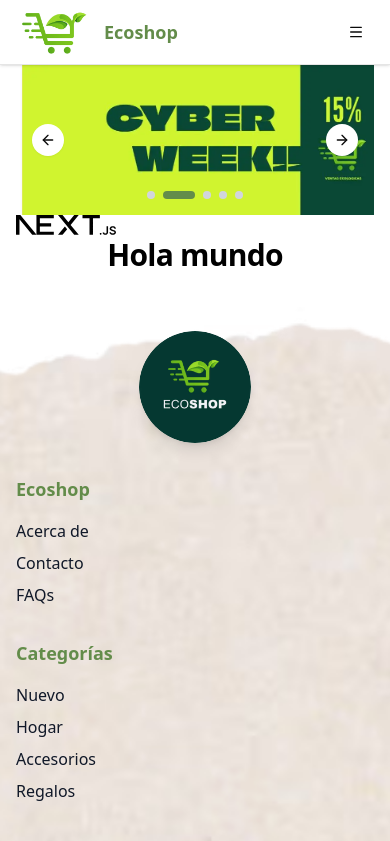
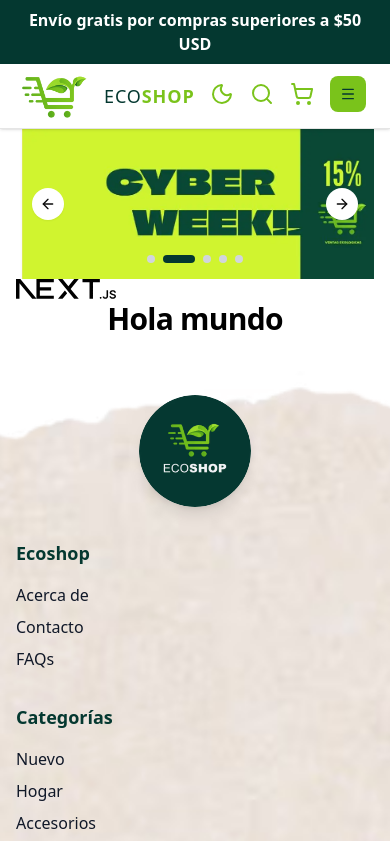
Before and after one commit to felipecalderon/nocountry-ecoshop-front, a Next.js app: page / in a window 390 px wide. Shown: the top 841 px of the page. Built offline with nearby package versions, Linux system fonts and the light colour scheme.

Commit message:
feat: implement responsive mobile navigation and theme toggler

```diff
--- a/app/components/MobileNavbar.tsx
+++ /dev/null
@@ -1,48 +0,0 @@
-"use client"
-
-import { Button } from "@/app/components/ui/button"
-import { Menu, X } from "lucide-react"
-import Link from "next/link"
-import { useState } from "react"
-
-export default function MobileNavbar() {
-  const [mobileMenuOpen, setMobileMenuOpen] = useState(false)
-
-  return (
-    <div>
-      <Button
-        variant="ghost"
-        size="icon"
-        className="md:hidden"
-        onClick={() => setMobileMenuOpen(!mobileMenuOpen)}
-        aria-label="Toggle menu"
-      >
-        {mobileMenuOpen ? (
-          <X className="h-5 w-5" />
-        ) : (
-          <Menu className="h-5 w-5" />
-        )}
-      </Button>
-
-      {/* Mobile Navigation */}
-      {mobileMenuOpen && (
-        <div className="md:hidden pb-4 space-y-2">
-          <Link
-            href="/"
-            className="block px-3 py-2 text-sm font-medium text-muted-foreground hover:text-foreground hover:bg-muted rounded-md transition-colors"
-            onClick={() => setMobileMenuOpen(false)}
-          >
-            Inicio
-          </Link>
-          <Link
-            href="/about"
-            className="block px-3 py-2 text-sm font-medium text-muted-foreground hover:text-foreground hover:bg-muted rounded-md transition-colors"
-            onClick={() => setMobileMenuOpen(false)}
-          >
-            Acerca de
-          </Link>
-        </div>
-      )}
-    </div>
-  )
-}
--- /dev/null
+++ b/app/components/layout/MobileNavbar.tsx
@@ -0,0 +1,58 @@
+"use client"
+
+import { Button } from "@/app/components/ui/button"
+import { Menu, Search, ShoppingCart, X } from "lucide-react"
+import Link from "next/link"
+import { useState } from "react"
+import { AnimatedThemeToggler } from "../ui/animated-theme-toggler"
+
+/**
+ * Menú mobile - TODO: Agregar animaciones
+ */
+export default function MobileNavbar() {
+  const [mobileMenuOpen, setMobileMenuOpen] = useState(false)
+
+  return (
+    <div className="md:hidden absolute top-3 right-6">
+      <div className="flex gap-4 items-center text-primary dark:text-secondary">
+        <AnimatedThemeToggler className="cursor-pointer" />
+        <Search className="cursor-pointer" />
+        <ShoppingCart className="cursor-pointer" />
+        <Button
+          variant="ghost"
+          size="icon"
+          className="bg-primary dark:bg-secondary text-primary-foreground"
+          onClick={() => setMobileMenuOpen(!mobileMenuOpen)}
+          onMouseEnter={() => setMobileMenuOpen(true)}
+          aria-label="Toggle menu"
+        >
+          {mobileMenuOpen ? (
+            <X className="h-5 w-5" />
+          ) : (
+            <Menu className="h-5 w-5" />
+          )}
+        </Button>
+      </div>
+
+      {/* Mobile Navigation */}
+      {mobileMenuOpen && (
+        <div className="pb-2 px-4 space-y-2 bg-secondary text-white rounded-md w-fit ml-auto">
+          <Link
+            href="/"
+            className="block px-3 py-2 text-sm font-medium transition-colors"
+            onClick={() => setMobileMenuOpen(false)}
+          >
+            Inicio
+          </Link>
+          <Link
+            href="/about"
+            className="block px-3 py-2 text-sm font-medium transition-colors"
+            onClick={() => setMobileMenuOpen(false)}
+          >
+            Acerca de
+          </Link>
+        </div>
+      )}
+    </div>
+  )
+}
--- a/app/components/Navbar.tsx
+++ b/app/components/layout/Navbar.tsx
@@ -7,17 +7,16 @@
 import Link from "next/link"
 import MobileNavbar from "./MobileNavbar"
 import Image from "next/image"
+import { AnimatedThemeToggler } from "../ui/animated-theme-toggler"
+import { Search, ShoppingCart } from "lucide-react"
 
 export default function Navbar() {
   return (
-    <nav className="sticky top-0 z-50 border-b border-border bg-card shadow-sm">
+    <nav className="sticky top-0 bg-white dark:bg-primary z-50 border-b border-border shadow-sm">
       <div className="max-w-7xl mx-auto px-4 sm:px-6 lg:px-8">
         <div className="flex justify-between items-center h-16">
           {/* Logo */}
-          <Link
-            href="/"
-            className="flex items-center gap-2 font-bold text-lg hover:text-primary transition-colors"
-          >
+          <Link href="/" className="flex items-center gap-2 font-bold text-lg">
             <Image
               src="/logo.png"
               alt="Logo principal"
@@ -26,17 +25,22 @@
               height={80}
               priority
             />
-            <span className="text-secondary">Ecoshop</span>
+            <div className="tracking-wider">
+              <span className="text-secondary font-light">ECO</span>
+              <span className="text-primary dark:text-primary-foreground">
+                SHOP
+              </span>
+            </div>
           </Link>
 
           {/* Desktop Navigation */}
-          <div className="hidden md:flex items-center">
+          <div className="hidden md:flex items-center gap-3">
             <NavigationMenu>
               <NavigationMenuList className="flex gap-1">
                 <NavigationMenuItem>
                   <NavigationMenuLink
                     asChild
-                    className="px-3 py-2 text-sm font-medium text-muted-foreground hover:text-white transition-colors rounded-md hover:bg-muted"
+                    className="px-3 py-2 text-sm font-medium text-secondary dark:text-white hover:text-white transition-colors rounded-md hover:bg-muted"
                   >
                     <Link href="/">Inicio</Link>
                   </NavigationMenuLink>
@@ -44,7 +48,7 @@
                 <NavigationMenuItem>
                   <NavigationMenuLink
                     asChild
-                    className="px-3 py-2 text-sm font-medium text-muted-foreground hover:text-white transition-colors rounded-md hover:bg-muted"
+                    className="px-3 py-2 text-sm font-medium text-secondary dark:text-white hover:text-white transition-colors rounded-md hover:bg-muted"
                   >
                     <Link href="/about">Acerca de</Link>
                   </NavigationMenuLink>
@@ -52,15 +56,21 @@
                 <NavigationMenuItem>
                   <NavigationMenuLink
                     asChild
-                    className="px-3 py-2 text-sm font-medium text-muted-foreground hover:text-white transition-colors rounded-md hover:bg-muted"
+                    className="px-3 py-2 text-sm font-medium text-secondary dark:text-white hover:text-white transition-colors rounded-md hover:bg-muted"
                   >
                     <Link href="/contact">Contacto</Link>
                   </NavigationMenuLink>
                 </NavigationMenuItem>
               </NavigationMenuList>
             </NavigationMenu>
+            <div className="flex gap-2 text-primary dark:text-secondary">
+              <AnimatedThemeToggler className="cursor-pointer" />
+              <Search className="cursor-pointer" />
+              <ShoppingCart className="cursor-pointer" />
+            </div>
           </div>
 
+          {/* Mobile Navigation */}
           <MobileNavbar />
         </div>
       </div>
--- /dev/null
+++ b/app/components/layout/TopNavbar.tsx
@@ -0,0 +1,11 @@
+export default function TopNavbar() {
+  return (
+    <nav className="sticky top-0 z-40 bg-secondary">
+      <div className="max-w-7xl mx-auto px-4 sm:px-6 lg:px-8 py-2">
+        <p className="text-center font-semibold text-white dark:text-primary">
+          Envío gratis por compras superiores a $50 USD
+        </p>
+      </div>
+    </nav>
+  )
+}
--- /dev/null
+++ b/app/components/ui/animated-theme-toggler.tsx
@@ -0,0 +1,70 @@
+"use client"
+
+import { useCallback, useRef } from "react"
+import { Moon, Sun } from "lucide-react"
+import { flushSync } from "react-dom"
+import { cn } from "@/lib/utils"
+import { useDarkMode } from "@/stores/useDarkMode"
+import { useApplyTheme } from "@/hooks/useApplyTheme"
+
+interface AnimatedThemeTogglerProps
+  extends React.ComponentPropsWithoutRef<"button"> {
+  duration?: number
+}
+/**
+ * Componente que cambia de modo dark/ligth.
+ */
+export const AnimatedThemeToggler = ({
+  className,
+  duration = 400,
+  ...props
+}: AnimatedThemeTogglerProps) => {
+  const { isDark, toggleTheme } = useDarkMode()
+  const buttonRef = useRef<HTMLButtonElement>(null)
+  useApplyTheme(isDark)
+
+  const handleToggleTheme = useCallback(async () => {
+    if (!buttonRef.current) return
+
+    await document.startViewTransition(() => {
+      flushSync(() => {
+        toggleTheme()
+      })
+    }).ready
+
+    const { top, left, width, height } =
+      buttonRef.current.getBoundingClientRect()
+    const x = left + width / 2
+    const y = top + height / 2
+    const maxRadius = Math.hypot(
+      Math.max(left, window.innerWidth - left),
+      Math.max(top, window.innerHeight - top)
+    )
+
+    document.documentElement.animate(
+      {
+        clipPath: [
+          `circle(0px at ${x}px ${y}px)`,
+          `circle(${maxRadius}px at ${x}px ${y}px)`,
+        ],
+      },
+      {
+        duration,
+        easing: "ease-in-out",
+        pseudoElement: "::view-transition-new(root)",
+      }
+    )
+  }, [toggleTheme, duration])
+
+  return (
+    <button
+      ref={buttonRef}
+      onClick={handleToggleTheme}
+      className={cn(className)}
+      {...props}
+    >
+      {isDark ? <Sun /> : <Moon />}
+      <span className="sr-only">Cambiar modo claro/oscuro</span>
+    </button>
+  )
+}
--- a/app/globals.css
+++ b/app/globals.css
@@ -1,7 +1,7 @@
 @import "tailwindcss";
 @import "tw-animate-css";
 
-@custom-variant dark (&:is(.dark *));
+@custom-variant dark (&:where(.dark, .dark *));
 
 @theme inline {
   --color-background: var(--background);
@@ -51,13 +51,48 @@
   --card-foreground: oklch(0.145 0 0);
   --popover: oklch(1 0 0);
   --popover-foreground: oklch(0.145 0 0);
-  --primary: #709b53;
-  --primary-foreground: oklch(0.985 0 0);
-  --secondary: #638c4a;
+  --primary: #7ac31b;
+  --primary-foreground: #043830;
+  --secondary: #043830;
+  --secondary-foreground: #7ac31b;
+  --muted: #043830;
+  --muted-foreground: oklch(0.556 0 0);
+  --accent: #043830;
+  --accent-foreground: #7ac31b;
+  --destructive: oklch(0.577 0.245 27.325);
+  --border: oklch(0.922 0 0);
+  --input: oklch(0.922 0 0);
+  --ring: oklch(0.708 0 0);
+  --chart-1: oklch(0.646 0.222 41.116);
+  --chart-2: oklch(0.6 0.118 184.704);
+  --chart-3: oklch(0.398 0.07 227.392);
+  --chart-4: oklch(0.828 0.189 84.429);
+  --chart-5: oklch(0.769 0.188 70.08);
+  --sidebar: oklch(0.985 0 0);
+  --sidebar-foreground: oklch(0.145 0 0);
+  --sidebar-primary: oklch(0.205 0 0);
+  --sidebar-primary-foreground: oklch(0.985 0 0);
+  --sidebar-accent: oklch(0.97 0 0);
+  --sidebar-accent-foreground: oklch(0.205 0 0);
+  --sidebar-border: oklch(0.922 0 0);
+  --sidebar-ring: oklch(0.708 0 0);
+}
+
+.dark {
+  --radius: 0.625rem;
+  --background: #043830;
+  --foreground: oklch(1 0 0);
+  --card: oklch(1 0 0);
+  --card-foreground: oklch(0.145 0 0);
+  --popover: oklch(1 0 0);
+  --popover-foreground: oklch(0.145 0 0);
+  --primary: #043830;
+  --primary-foreground: oklch(0.922 0 0);
+  --secondary: #7ac31b;
   --secondary-foreground: #709b53;
-  --muted: #638c4a;
+  --muted: #7ac31b;
   --muted-foreground: oklch(0.556 0 0);
-  --accent: #638c4a;
+  --accent: #7ac31b;
   --accent-foreground: #709b53;
   --destructive: oklch(0.577 0.245 27.325);
   --border: oklch(0.922 0 0);
@@ -86,3 +121,9 @@
     @apply bg-background text-foreground;
   }
 }
+
+::view-transition-old(root),
+::view-transition-new(root) {
+  animation: none;
+  mix-blend-mode: normal;
+}
--- a/app/layout.tsx
+++ b/app/layout.tsx
@@ -2,7 +2,8 @@
 import { Geist, Geist_Mono } from "next/font/google"
 import "./globals.css"
 import Footer from "./components/Footer"
-import Navbar from "./components/Navbar"
+import Navbar from "./components/layout/Navbar"
+import TopNavbar from "./components/layout/TopNavbar"
 
 const geistSans = Geist({
   variable: "--font-geist-sans",
@@ -32,6 +33,7 @@
         className={`${geistSans.variable} ${geistMono.variable} antialiased`}
       >
         <div className="flex flex-col min-h-screen bg-background">
+          <TopNavbar />
           <Navbar />
           <main className="flex-1 max-w-7xl w-full mx-auto px-4 sm:px-6 lg:px-8 py-8">
             {children}
--- /dev/null
+++ b/hooks/useApplyTheme.ts
@@ -0,0 +1,14 @@
+import { useEffect } from "react"
+/**
+ * Hook para aplicar la clase 'dark' al <html> basado en el estado de Zustand.
+ * Asegura que el CSS se aplique correctamente.
+ */
+export function useApplyTheme(isDark: boolean) {
+  useEffect(() => {
+    if (isDark) {
+      document.documentElement.classList.add("dark")
+    } else {
+      document.documentElement.classList.remove("dark")
+    }
+  }, [isDark])
+}
--- a/package.json
+++ b/package.json
@@ -20,7 +20,8 @@
     "next": "16.0.3",
     "react": "19.2.0",
     "react-dom": "19.2.0",
-    "tailwind-merge": "^3.4.0"
+    "tailwind-merge": "^3.4.0",
+    "zustand": "^5.0.8"
   },
   "devDependencies": {
     "@tailwindcss/postcss": "^4",
--- /dev/null
+++ b/stores/useDarkMode.ts
@@ -0,0 +1,26 @@
+import { create } from "zustand"
+import { persist, createJSONStorage } from "zustand/middleware"
+
+interface ThemeState {
+  isDark: boolean
+  toggleTheme: () => void
+  setTheme: (isDark: boolean) => void
+}
+/**
+ * Store para almacenar si el tema es dark en localstorage usando zustand.
+ * Tiene mejor rendimiento que llamar a localstorage directamente desde el componente.
+ */
+export const useDarkMode = create<ThemeState>()(
+  persist(
+    (set) => ({
+      isDark: false,
+      toggleTheme: () => set((state) => ({ isDark: !state.isDark })),
+      setTheme: (isDark) => set({ isDark }),
+    }),
+    {
+      name: "theme",
+      storage: createJSONStorage(() => localStorage),
+      partialize: (state) => ({ isDark: state.isDark }),
+    }
+  )
+)
```
